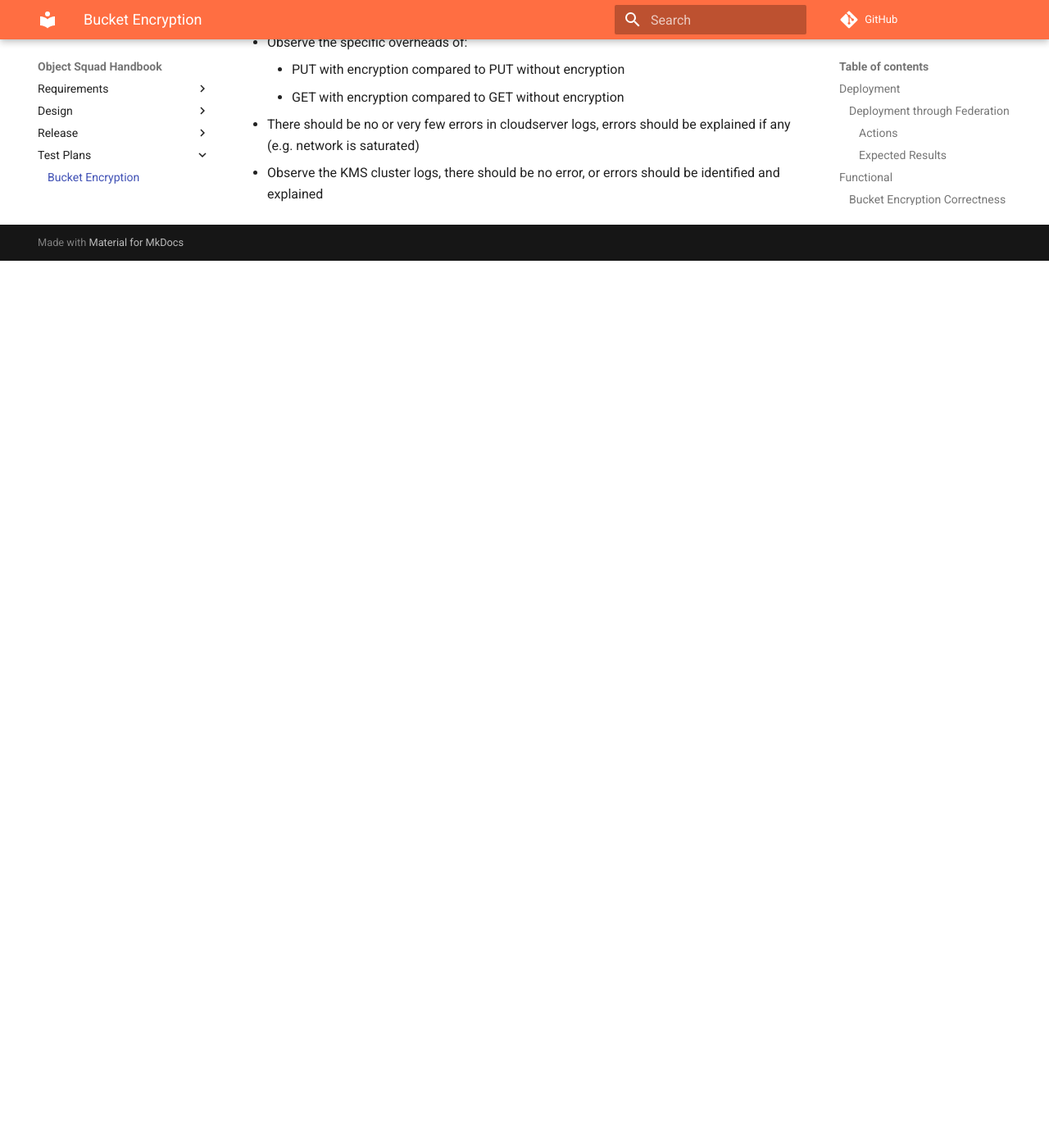
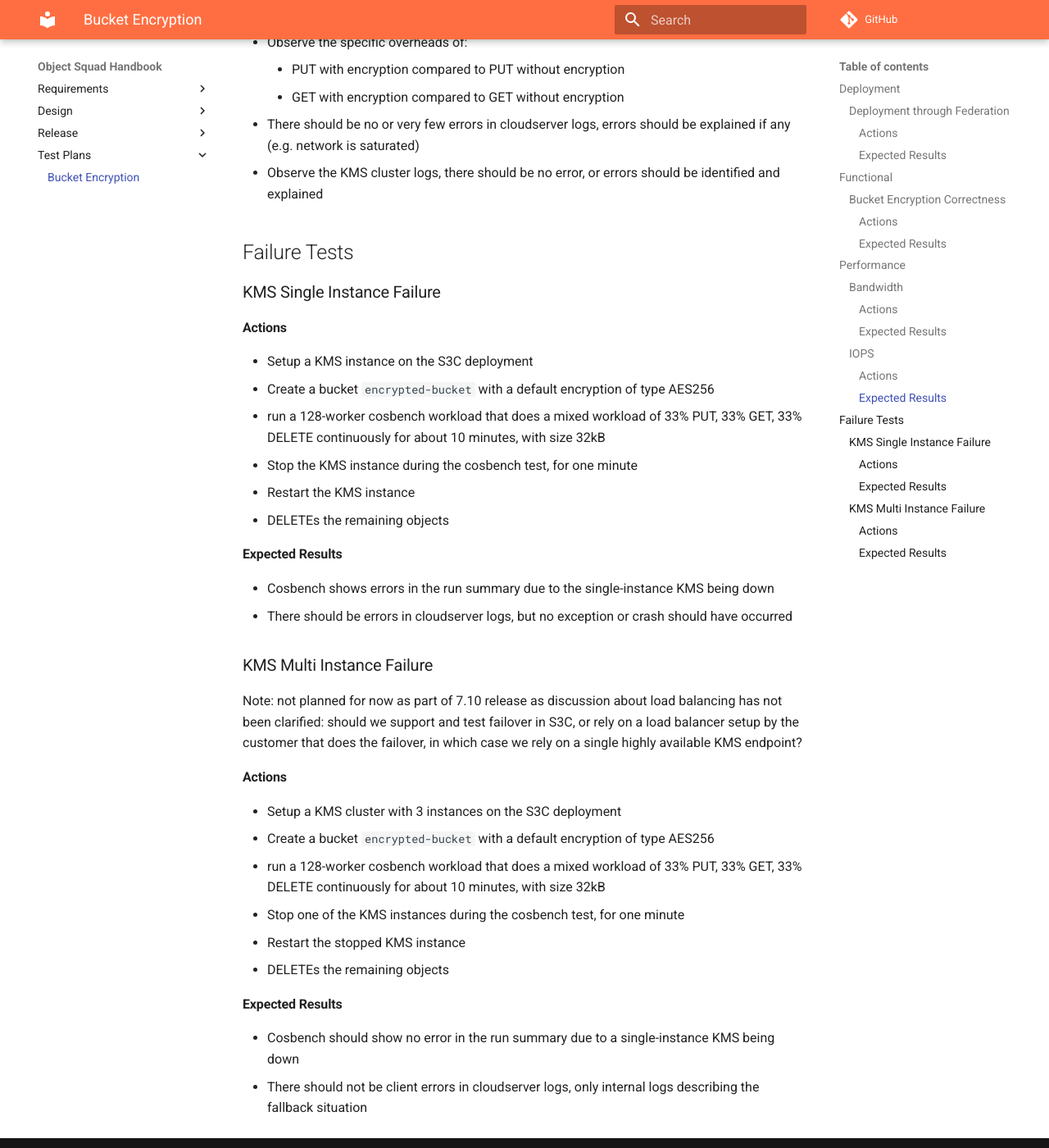
Before and after one commit to scality/Zenko-RFCs, an MkDocs documentation site: the page built from docs/test-plan/bucket-encryption.md, in a window 1280 px wide and 1400 px high, scrolled down 3810 px. Shown: the whole window at 82% size. Built offline with MkDocs 1.6.1 and Material for MkDocs 9.7.7, drawn with Linux system fonts in a browser that asks for light colours; comment, search, counter and statistics services are not loaded; before the commit the page ends 4128 px from its top, so only the background shows below that.

Commit message:
[squash] S3C-4409 add some KMS failure tests

```diff
--- a/docs/test-plan/bucket-encryption.md
+++ b/docs/test-plan/bucket-encryption.md
@@ -162,3 +162,51 @@
   should be explained if any (e.g. network is saturated)
 * Observe the KMS cluster logs, there should be no error, or errors
   should be identified and explained
+
+## Failure Tests
+
+### KMS Single Instance Failure
+
+#### Actions
+
+* Setup a KMS instance on the S3C deployment
+* Create a bucket `encrypted-bucket` with a default encryption of type AES256
+* run a 128-worker cosbench workload that does a mixed workload of 33%
+  PUT, 33% GET, 33% DELETE continuously for about 10 minutes, with
+  size 32kB
+* Stop the KMS instance during the cosbench test, for one minute
+* Restart the KMS instance
+* DELETEs the remaining objects
+
+#### Expected Results
+
+* Cosbench shows errors in the run summary due to the single-instance
+  KMS being down
+* There should be errors in cloudserver logs, but no exception or
+  crash should have occurred
+
+### KMS Multi Instance Failure
+
+Note: not planned for now as part of 7.10 release as discussion about
+load balancing has not been clarified: should we support and test
+failover in S3C, or rely on a load balancer setup by the customer that
+does the failover, in which case we rely on a single highly available
+KMS endpoint?
+
+#### Actions
+
+* Setup a KMS cluster with 3 instances on the S3C deployment
+* Create a bucket `encrypted-bucket` with a default encryption of type AES256
+* run a 128-worker cosbench workload that does a mixed workload of 33%
+  PUT, 33% GET, 33% DELETE continuously for about 10 minutes, with
+  size 32kB
+* Stop one of the KMS instances during the cosbench test, for one minute
+* Restart the stopped KMS instance
+* DELETEs the remaining objects
+
+#### Expected Results
+
+* Cosbench should show no error in the run summary due to a
+  single-instance KMS being down
+* There should not be client errors in cloudserver logs, only internal
+  logs describing the fallback situation
```
